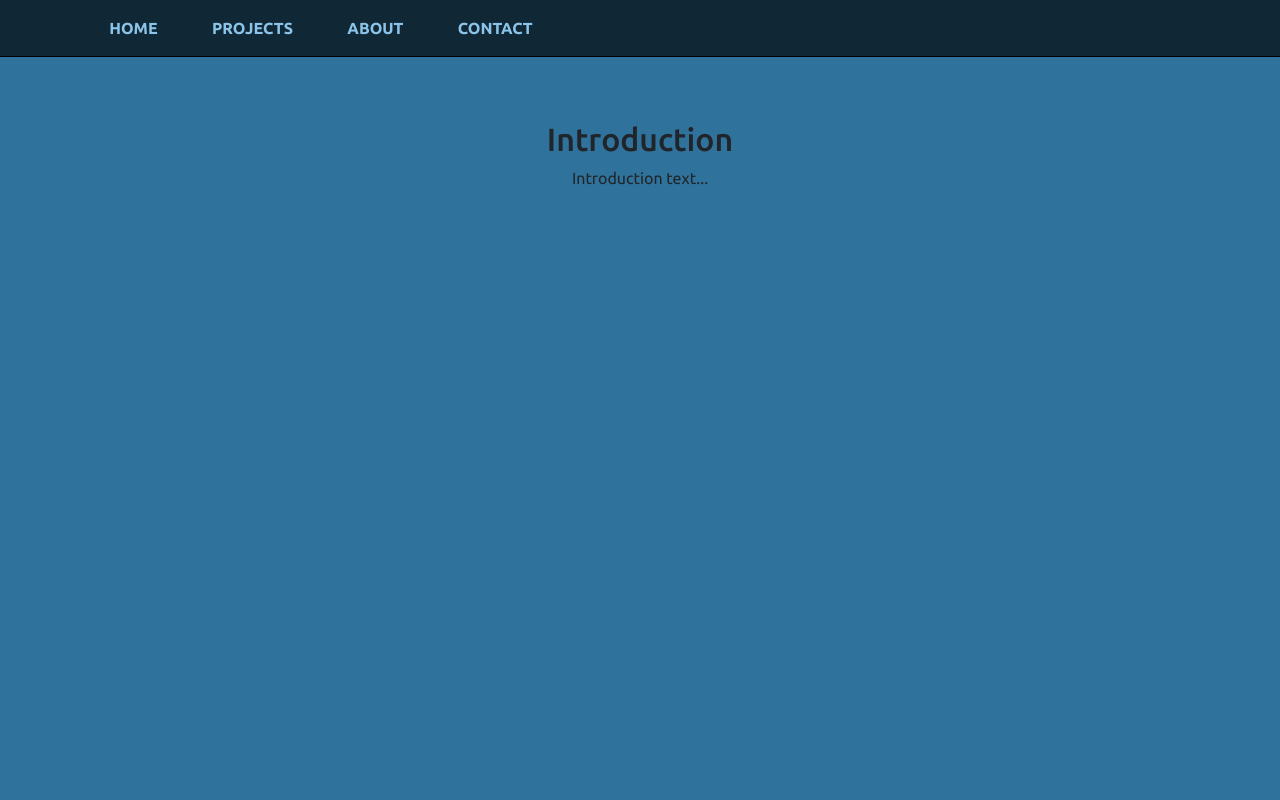
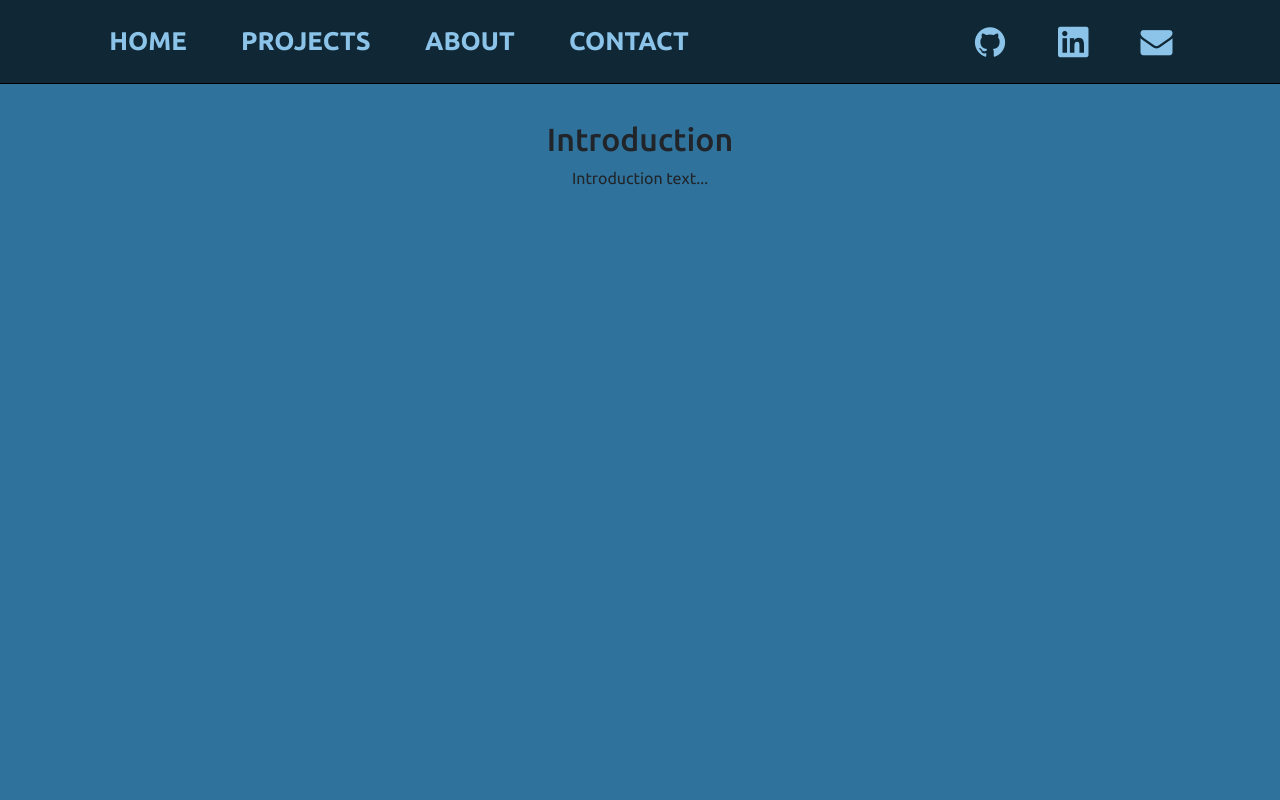
Before and after one commit to lfoster1150/portfolio, a React (Create React App) app in the folder portfolio/: page / in a window 1280 px wide. Shown: the top 800 px of the page. Built offline with nearby package versions, Linux system fonts and the light colour scheme.

Commit message:
Add reactive CSS to overlay/modal/navbar

```diff
--- a/portfolio/public/index.html
+++ b/portfolio/public/index.html
@@ -11,6 +11,7 @@
   />
     <link rel="stylesheet" href="devicon.min.css">
     <link rel="stylesheet" href="https://cdn.jsdelivr.net/gh/devicons/devicon@latest/devicon.min.css">
+    <link rel="stylesheet" href="https://maxcdn.bootstrapcdn.com/font-awesome/4.4.0/css/font-awesome.min.css">
 
     <meta name="viewport" content="width=device-width, initial-scale=1" />
     <meta name="theme-color" content="#000000" />
--- a/portfolio/src/components/BootNav.js
+++ b/portfolio/src/components/BootNav.js
@@ -7,7 +7,7 @@ const BootNav = () => {
   }
   return (
     <Navbar variant="dark" className="nav-bar">
-      <Container>
+      <Container className="nav-container">
         <Navbar.Toggle aria-controls="basic-navbar-nav" />
         <Navbar.Collapse id="basic-navbar-nav">
           <Nav
@@ -30,6 +30,23 @@ const BootNav = () => {
             </Nav.Link>
           </Nav>
         </Navbar.Collapse>
+        <a
+          className="nav-contact"
+          href="https://github.com/lfoster1150"
+          target="_blank"
+        >
+          <i class="devicon-github-original"></i>
+        </a>
+        <a
+          className="nav-contact"
+          href="https://www.linkedin.com/in/luke-foster11/"
+          target="_blank"
+        >
+          <i class="devicon-linkedin-plain"></i>
+        </a>
+        <a className="nav-contact" href="mailto:lfoster1150@gmail.com">
+          <i class="fa fa-envelope" aria-hidden="true"></i>
+        </a>
       </Container>
     </Navbar>
   )
--- a/portfolio/src/components/ProjectCard.js
+++ b/portfolio/src/components/ProjectCard.js
@@ -35,7 +35,7 @@ const ProjectCard = (props) => {
         {showOverlay ? (
           <Card.ImgOverlay>
             <Card.Title>{project.title}</Card.Title>
-            <TechIcons icons={project.icons} />
+            <TechIcons className="overlay-icons" icons={project.icons} />
             <Card.Text>{project.description}</Card.Text>
           </Card.ImgOverlay>
         ) : undefined}
--- a/portfolio/src/styles/App.css
+++ b/portfolio/src/styles/App.css
@@ -3,7 +3,7 @@
 .App {
   text-align: center;
   background-color: #2f729c;
-  /* background-image: url('https://i.imgur.com/jYEKYSL.jpg'); */
+  /* background-image: url('https://www.freepik.com/free-photo/abstract-grunge-decorative-relief-navy-blue-stucco-wall-texture-wide-angle-rough-colored-background_11712554.htm'); */
   width: 100vw;
   -webkit-background-size: cover;
   -moz-background-size: cover;
@@ -19,14 +19,20 @@
   display: flex;
 }
 /* NAV BAR */
+.nav-container {
+  display: flex;
+}
+
 .nav-bar {
   position: fixed;
+  padding: 0;
   z-index: 10;
   width: 100vw;
   background-color: #102736;
   border-bottom: 0.1px outset #102736;
 }
 .navbar-dark .navbar-nav .nav-link {
+  font-size: 2vw;
   margin: 0 1.5vw;
   font-weight: bold;
   color: #8bc4e8;
@@ -39,6 +45,19 @@
   color: #e75151;
   border-bottom: 5px solid #e75151;
   border-radius: 5px;
+}
+.nav-contact {
+  display: flex;
+  margin: 2vw;
+  text-decoration: none;
+  color: #8bc4e8;
+  font-size: 2rem;
+}
+.nav-contact:hover {
+  color: #e75151;
+}
+.nav-contact:active {
+  color: #e75151;
 }
 
 /* INTRODUCTION */
@@ -106,15 +125,6 @@
   font-size: 6vw;
 }
 
-@media screen and (min-width: 600px) {
-  .card-img-overlay {
-    font-size: 1.3rem;
-  }
-  .card-img-overlay > .card-title {
-    font-size: 3.2rem;
-  }
-}
-
 /* PROJECT MODAL */
 .modal-dialog {
   max-width: 90% !important;
@@ -157,3 +167,63 @@
 /* .icon-container > i {
   font-size: 7em;
 } */
+
+/* MAX-WIDTH */
+@media screen and (max-width: 600px) {
+  .nav-contact {
+    margin: 2vw;
+    font-size: 1rem;
+  }
+  .card-img-overlay {
+    font-size: 0.7rem;
+  }
+  .card-img-overlay > .card-title {
+    font-size: 1.5rem;
+  }
+  .navbar-dark .navbar-nav .nav-link {
+    font-size: 0.7rem;
+    margin: 0 0.2vw;
+  }
+  .icon-container {
+    font-size: 4em;
+  }
+  .modal-header > .icon-container {
+    font-size: 1.5em;
+  }
+}
+/* MAX-WIDTH */
+@media screen and (max-width: 300px) {
+  .nav-contact {
+    margin: 1.5vw;
+    font-size: 0.8rem;
+  }
+  .navbar-dark .navbar-nav .nav-link {
+    font-size: 0.5rem;
+    margin: 0 0.25vw;
+  }
+  .icon-container {
+    font-size: 2.5em;
+  }
+  .modal-header > .icon-container {
+    font-size: 1em;
+  }
+}
+/* MIN-WIDTH */
+@media screen and (min-width: 1200px) {
+  .nav-contact {
+    margin: 2vw;
+    font-size: 2rem;
+  }
+  .card-img-overlay {
+    font-size: 1.3rem;
+  }
+  .card-img-overlay > .card-title {
+    font-size: 3.2rem;
+  }
+  .nav-link {
+    font-size: 2rem;
+  }
+  .icon-container {
+    font-size: 4rem;
+  }
+}
```
